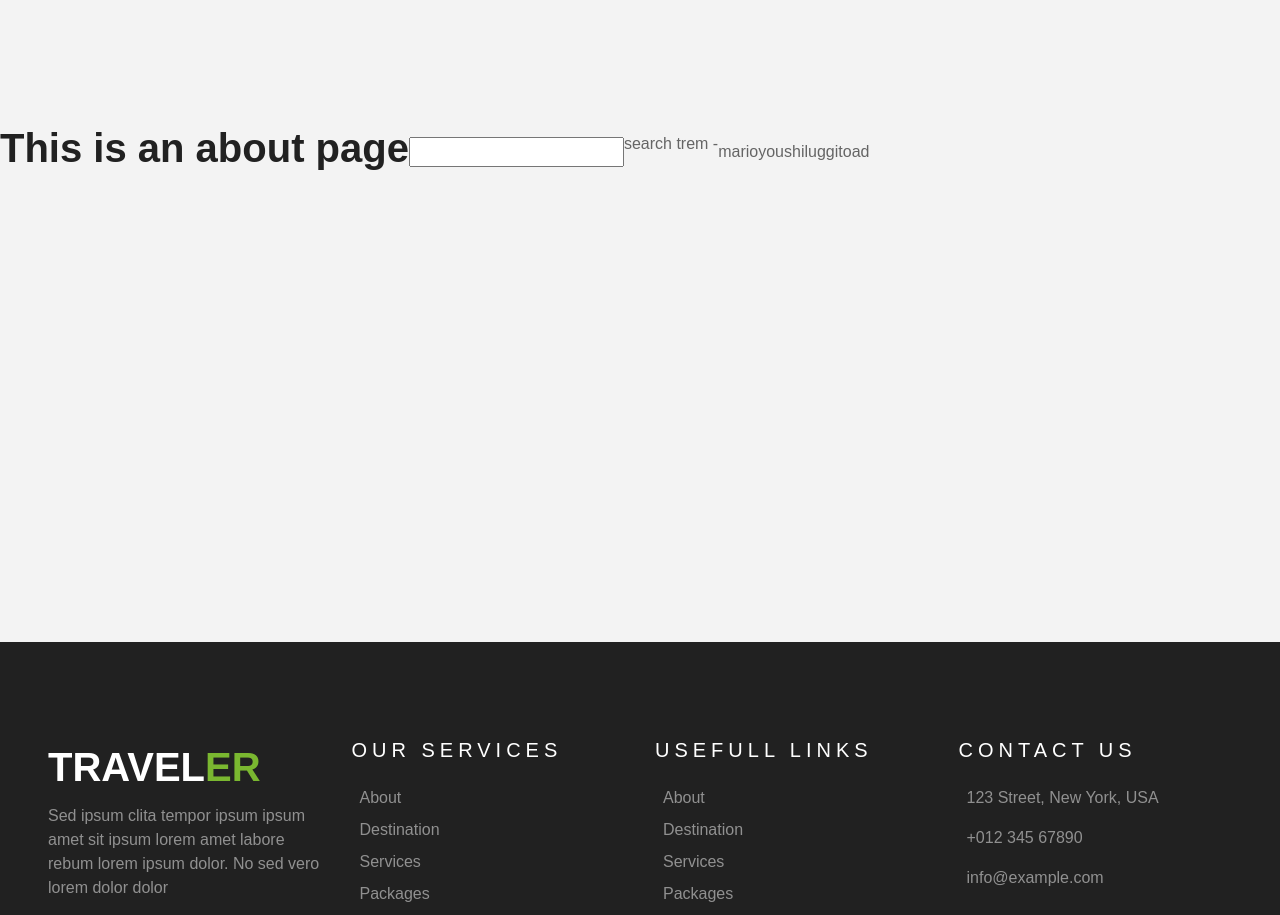
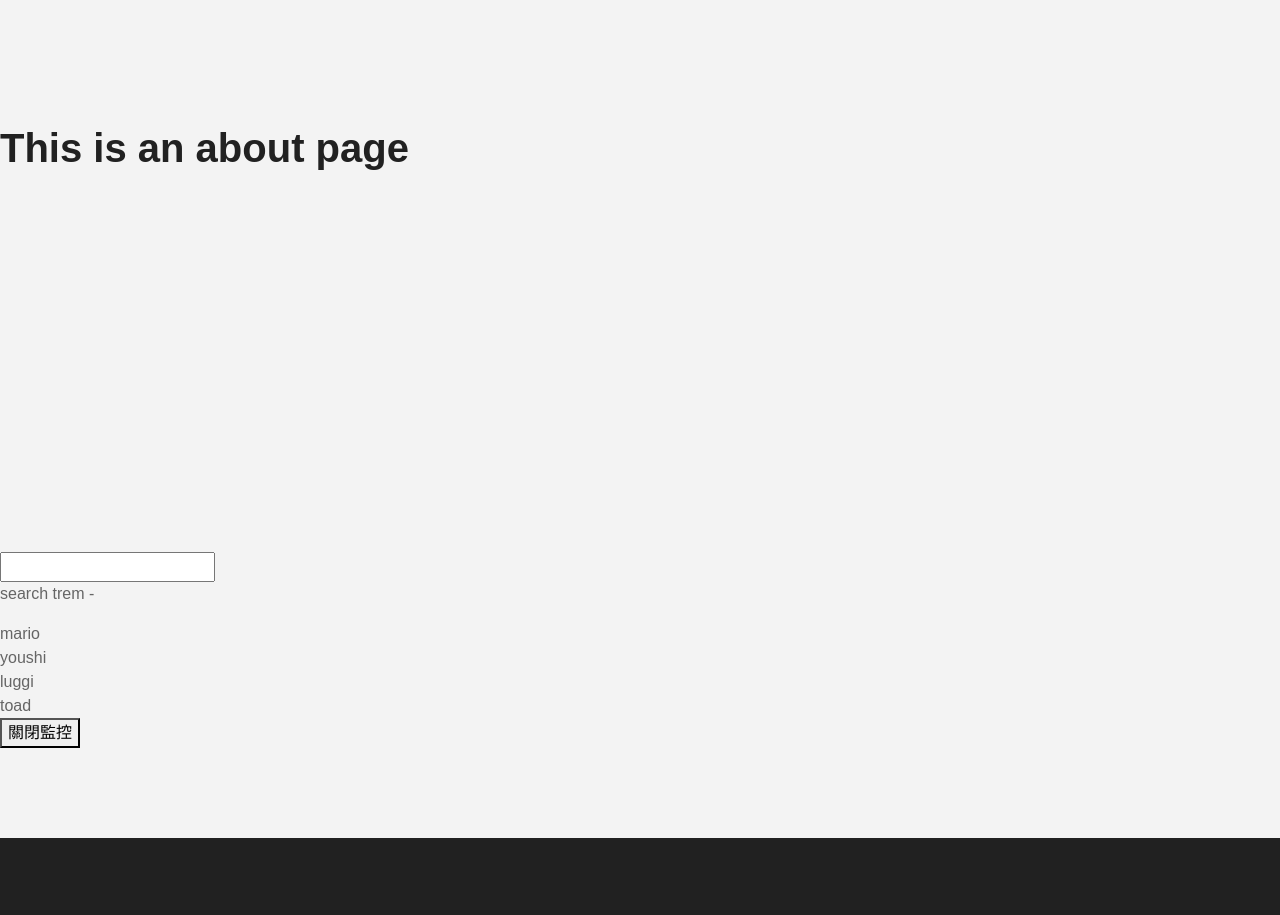
Before and after one commit to Joshua-CY/vue_ts_site, a Vue app: page /about in a window 1280 px wide. Shown: the part 320-1235 px from the top of the page. Built offline with nearby package versions, Linux system fonts and the light colour scheme.

Commit message:
實作watch

```diff
--- a/src/views/AboutView.vue
+++ b/src/views/AboutView.vue
@@ -1,10 +1,11 @@
 <template>
   <div class="about">
     <h1>This is an about page</h1>
-    <input type="text" v-model="search">
-    <p>search trem - {{ search }}</p>
-    <div v-for="name in matchingNames" :key="name">{{ name }}</div>
   </div>
+  <input type="text" v-model="search">
+  <p>search trem - {{ search }}</p>
+  <div v-for="name in matchingNames" :key="name">{{ name }}</div>
+  <button @click="stopWatchOnclick">關閉監控</button>
   <Footer></Footer>
 </template>
 
@@ -19,7 +20,7 @@
 </style>
 
 <script setup lang="ts">
-import { computed, ref } from 'vue';
+import { computed, ref, watch} from 'vue';
 import Footer from '@/views/components/Footer.vue';
 
 // export default {
@@ -39,8 +40,16 @@ import Footer from '@/views/components/Footer.vue';
     const search = ref('');
     const names = ref(['mario', 'youshi', 'luggi', 'toad',]);
 
+    const stopWatch = watch(search, () => {
+        console.log('watch function...');
+    })
+
     const matchingNames = computed(() => {
       return names.value.filter((name) => name.includes(search.value))
     })
 
+    const stopWatchOnclick = () => {
+        stopWatch();
+    }
+
 </script>
```
